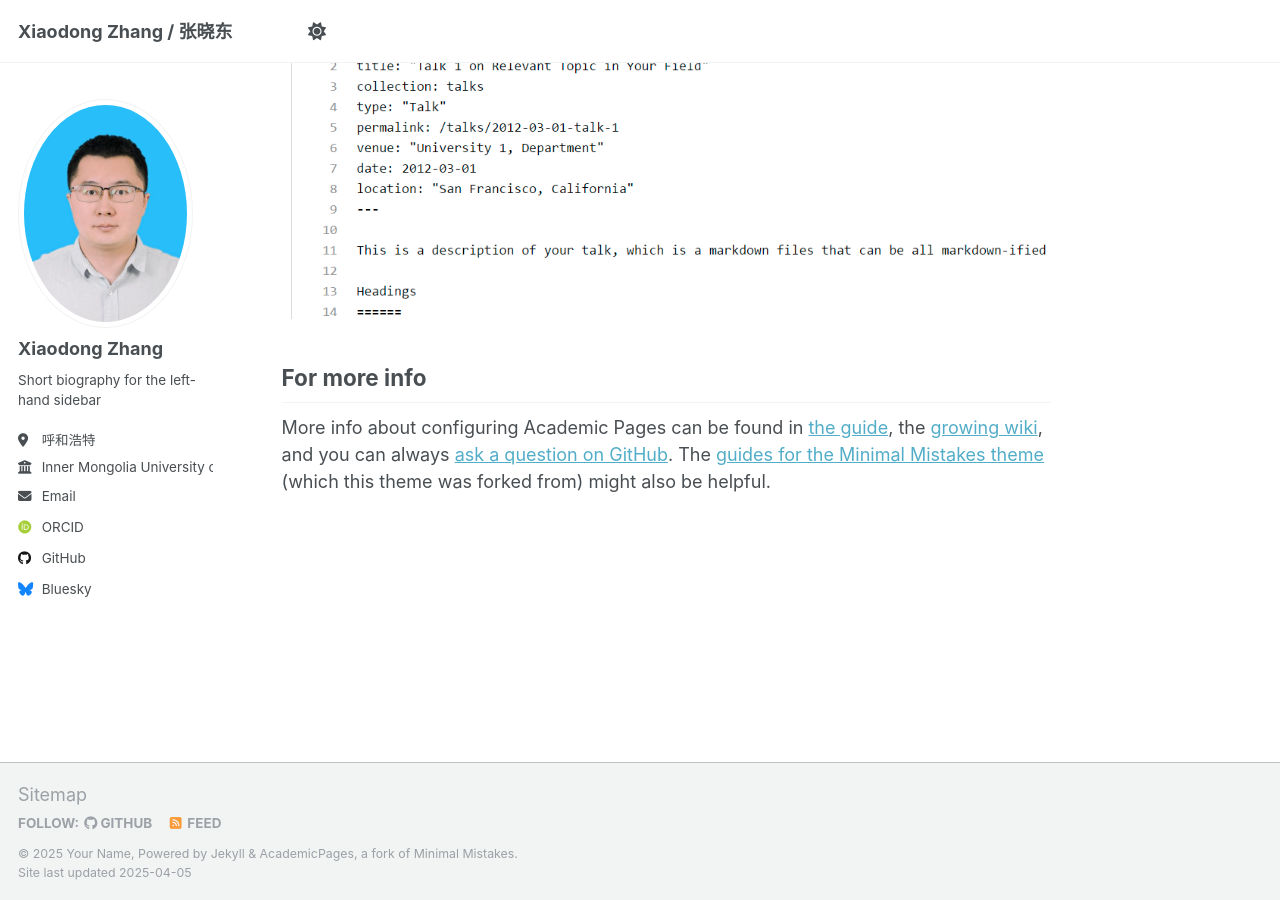
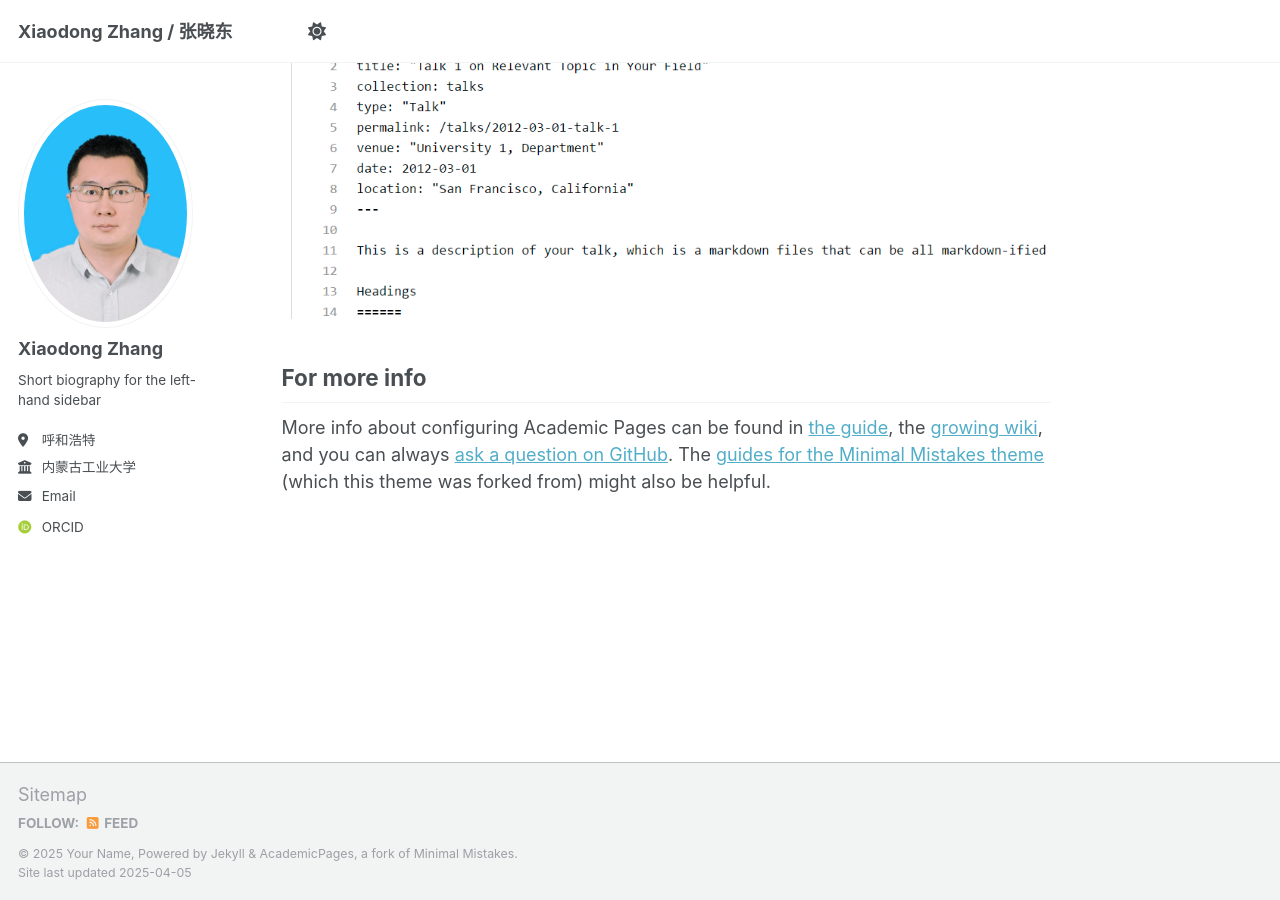
Before and after one commit to zhangxiaodong-imut/zhangxiaodong-imut.github.io, a Jekyll site: the page built from _pages/about.md, in a window 1280 px wide and 900 px high, scrolled down 2636 px. Built offline with Jekyll 4.4.1, drawn with Linux system fonts in a browser that asks for light colours; some web fonts are replaced.

Commit message:
Update _config.yml

```diff
--- a/_config.yml
+++ b/_config.yml
@@ -27,9 +27,9 @@ author:
   pronouns         : # example: "she/her"
   bio              : "Short biography for the left-hand sidebar"
   location         : "呼和浩特"
-  employer         : "Inner Mongolia University of Technology"
+  employer         : "内蒙古工业大学"
   uri              : # URL
-  email            : "none@example.org"
+  email            : "dszxd@imut.edu.cn"
 
   # Academic websites
   arxiv            : # URL - Update with the correct link to your profile
@@ -45,12 +45,12 @@ author:
   bitbucket        : # Username - Update with your username on the site
   codepen          : # Username
   dribbble         : # Username
-  github           : "academicpages"
+  github           : # "academicpages"
   kaggle           : # Username
   stackoverflow    : # User number or user number and name (i.e., use "1" or "1/jeff-atwood")
 
   # Social media
-  bluesky          : "bsky.app" # Replace this with you Bluesky username
+  bluesky          : # "bsky.app" # Replace this with you Bluesky username
   facebook         : # Username
   flickr           : # Username
   foursquare       : # Username
```
